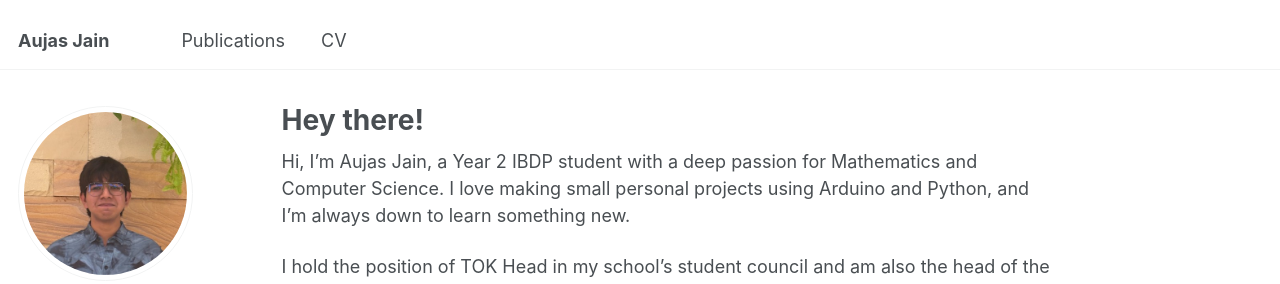
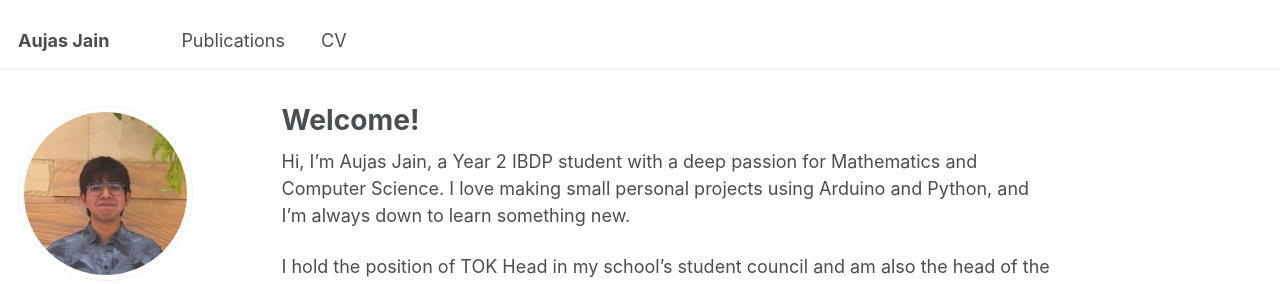
Before and after one commit to aujasjain/aujasjain.github.io, a Jekyll site: the page built from _pages/about.md, in a window 1280 px wide. Shown: the top 284 px of the page. Built offline with Jekyll 4.4.1, drawn with Linux system fonts in a browser that asks for light colours.

Commit message:
Update about.md

```diff
--- a/_pages/about.md
+++ b/_pages/about.md
@@ -1,6 +1,6 @@
 ---
 permalink: /
-title: Hey there!
+title: Welcome!
 author_profile: true
 redirect_from:
   - /about/
```
